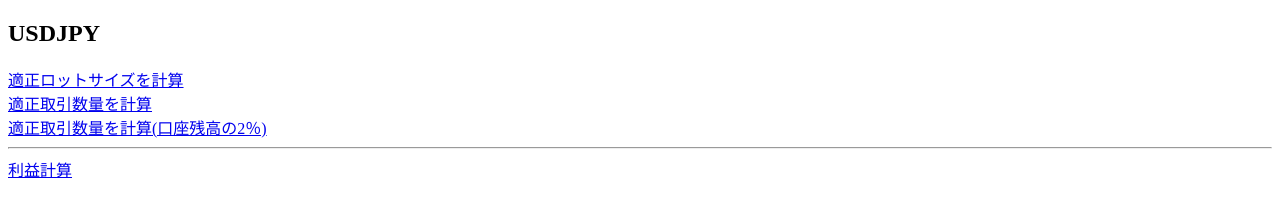
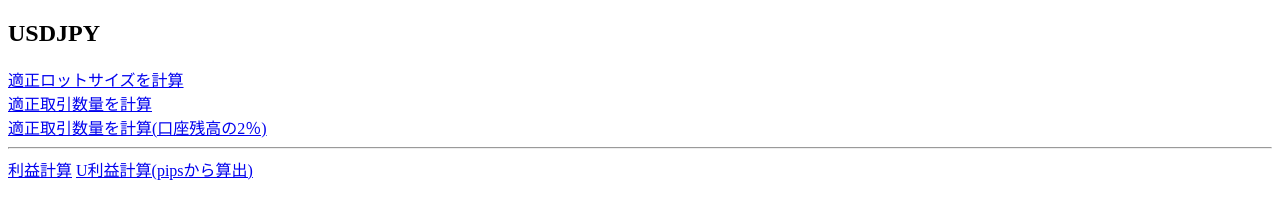
Before and after one commit to toranoshippo/fx-calculater, a plain HTML site: page index.html in a window 1280 px wide. Drawn offline with Linux system fonts and the light colour scheme.

Commit message:
Update index.html

```diff
--- a/index.html
+++ b/index.html
@@ -11,5 +11,6 @@
     <a href="./version2_2/index.html">適正取引数量を計算(口座残高の2％)</a></br>
     <hr>
     <a href="./version3/index.html">利益計算</a>
+    <a href="./version3_2/index.html">U利益計算(pipsから算出)</a>
   </body>
 </html>
```
